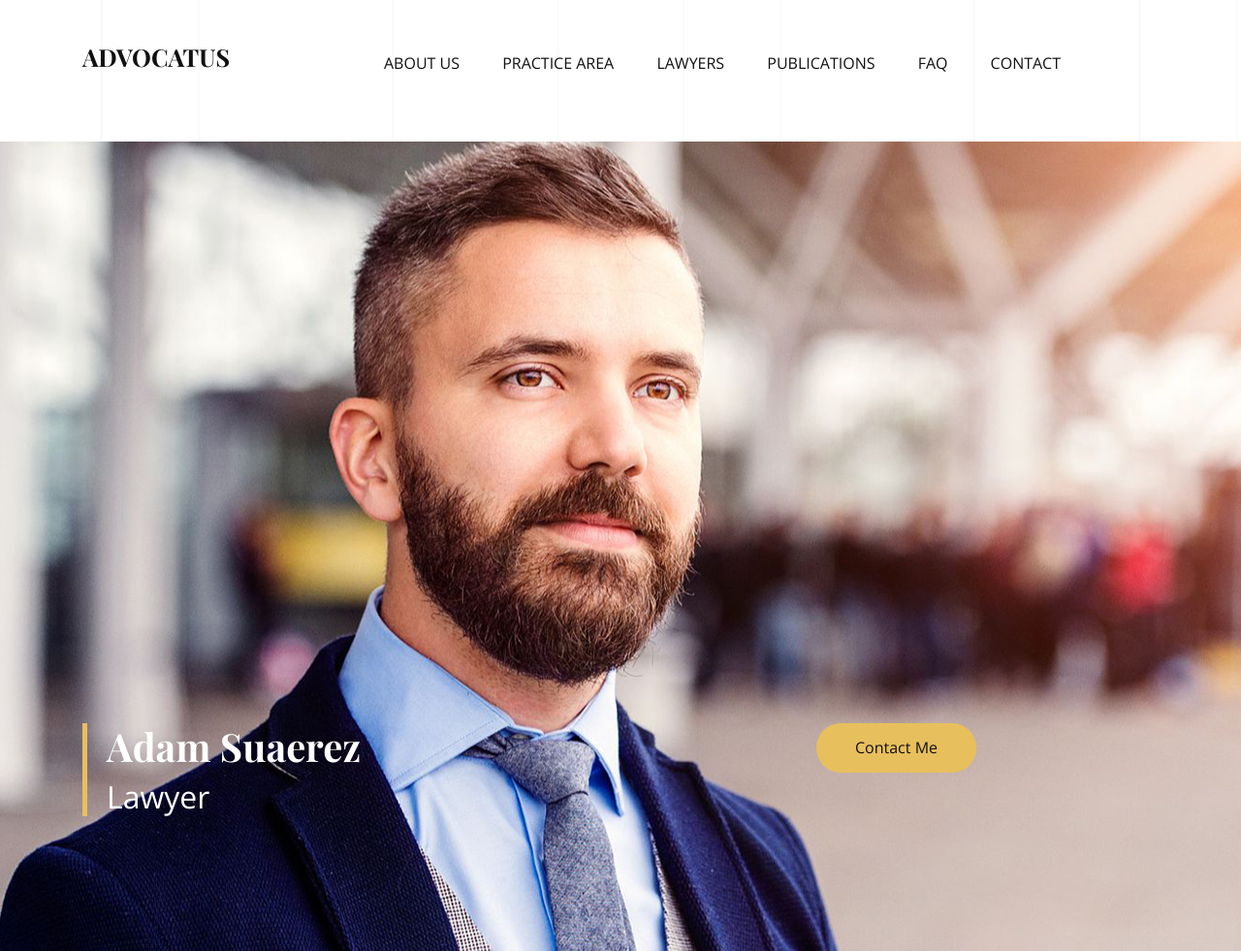
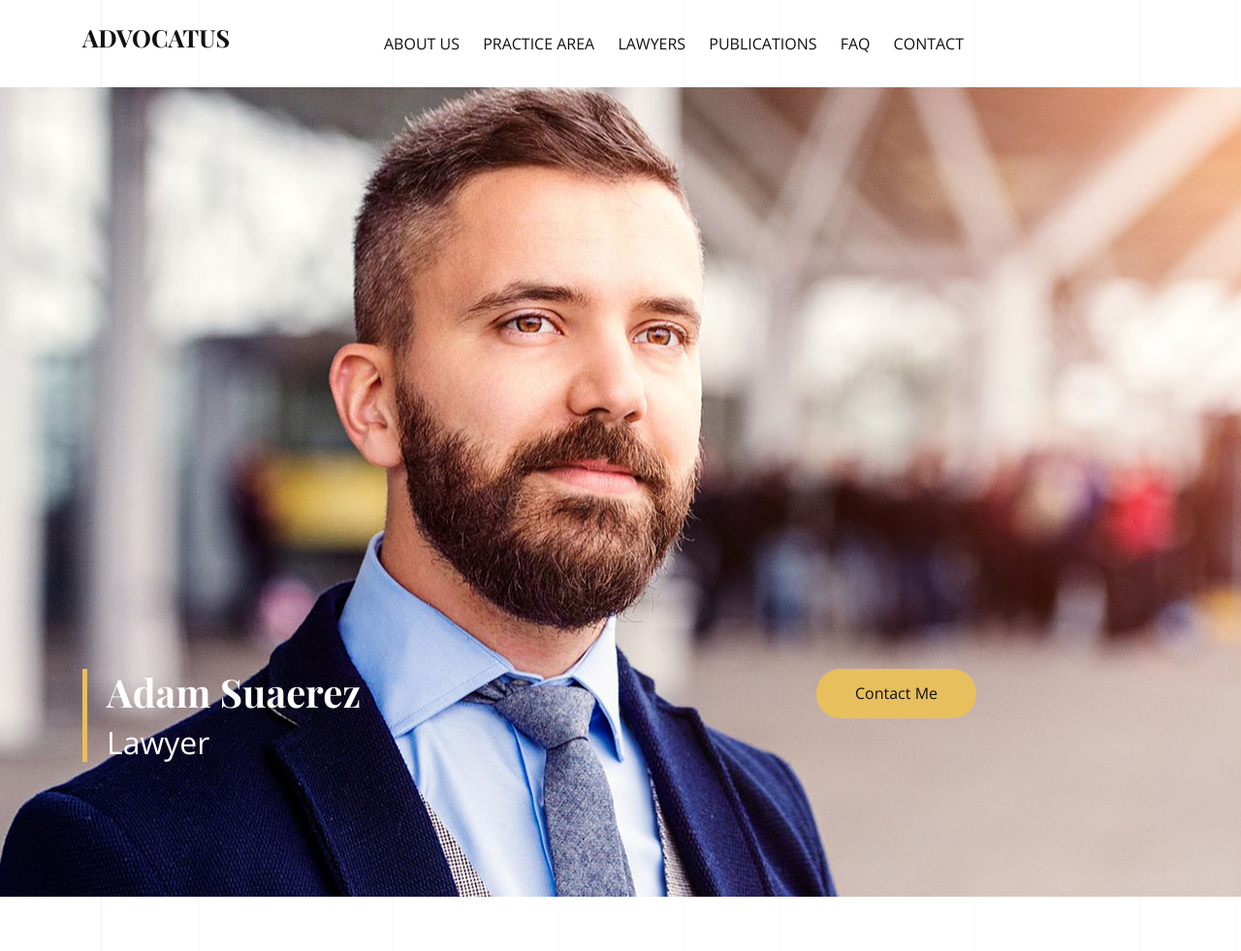
Before and after one commit to MituMariam/WD-Advocateus, a plain HTML site: page index.html in a window 1280 px wide. Shown: the top 981 px of the page at 97% size. Drawn offline with nearby package versions, Linux system fonts and the light colour scheme; some packages are replaced by stand-ins of ours; files whose address does not match are found by name.

Commit message:
Update custom.css

```diff
--- a/assets/css/custom.css
+++ b/assets/css/custom.css
@@ -167,10 +167,13 @@ div#preloader {
   z-index: 999;
 }
 
+.header-area {
+	padding: 10px 0;
+}
 /*	logo
  -------------------------------------------------- */
 .logo{
-	margin: 40px 0 30px 0;
+	padding: 10px 0;
 }
 .logo a{
     font-size: 25px;
@@ -199,9 +202,12 @@ div#preloader {
 	width: 100%;
 	z-index: 999;
 }
+.menu .navbar ul{
+margin:0;
+}
+
 .menu ul li {
 	display: inline-block;
-	margin: 30px 20px 30px 0;
     position: relative;
 }
 .menu ul li:before{
```
